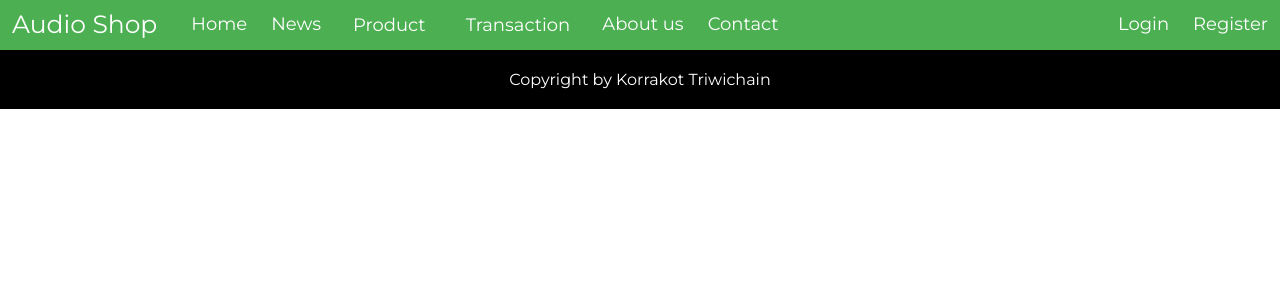
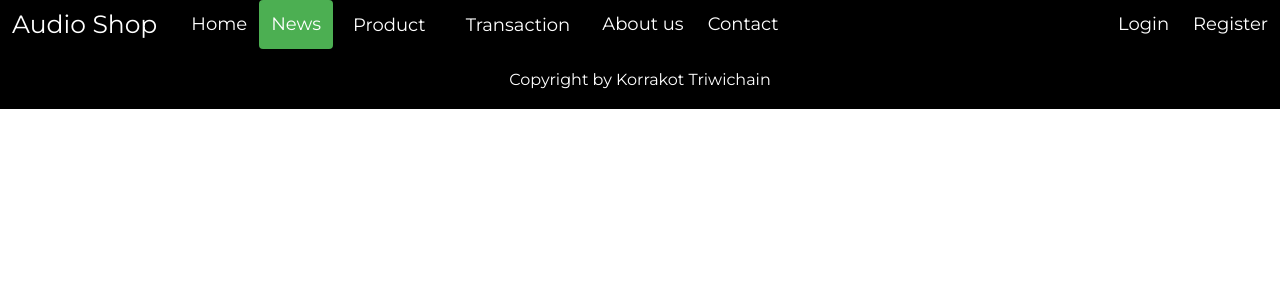
Before and after one commit to KitsadaGear/MyAudioShopWebsite, a PHP site: page /news.php in a window 1280 px wide. Shown: the top 300 px of the page. Run offline with PHP 8.4, Linux system fonts and the light colour scheme.

Commit message:
Second 11/6/2563

```diff
--- a/css/home-style.css
+++ b/css/home-style.css
@@ -50,16 +50,16 @@ body {
   margin-left: 10px;
 }
 
-.menubar a:hover:not(.active) {
+.menubar a:hover:not(.home) {
   background-color: #555;
   color: white;
 }
 
-.menubar .active {
+.menubar .home {
   background-color: #4CAF52;
   color: white;
 }
-.menubar .active:hover {
+.menubar .home:hover {
   background-color: #4CAF52;
   color: white;
 }
--- a/css/news-style.css
+++ b/css/news-style.css
@@ -50,11 +50,11 @@ color: white;
   color: white;
 }
 
-.menubar {
+.menubar .news {
   background-color: #4CAF52;
   color: white;
 }
-.menubar {
+.menubar .news:hover {
   background-color: #4CAF52;
   color: white;
 }
--- a/home.php
+++ b/home.php
@@ -21,7 +21,7 @@
     <div class="menubar">
       <a class = menubar_logo>Audio Shop</a>
       <div class = "menubar-left">
-        <a class="active" href="home.php">Home</a>
+        <a class= "home" href="home.php">Home</a>
         <a class = "news" href="news.php">News</a>
           <div class="dropdown">
             <button class="dropbtn">Product
```
Lines whose indentation alone changed are shown as unchanged.
